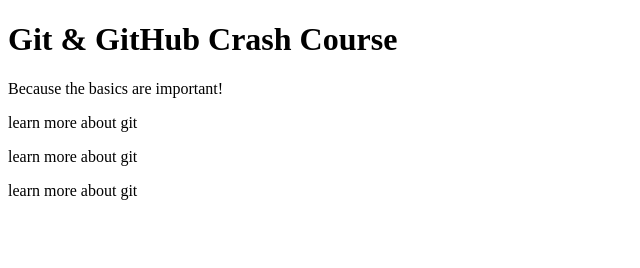
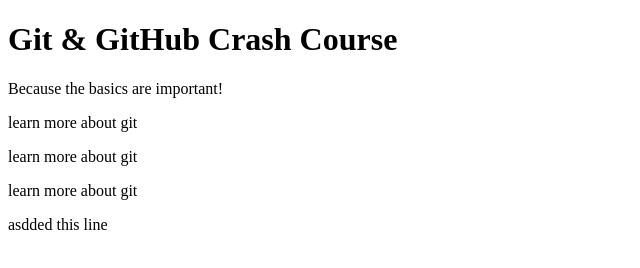
Before and after one commit to frankisavailable/github-crashcourse, a plain HTML site: page index.html in a window 1280 px wide. Shown: the whole page, without its empty margins (0-640 px from the left). Drawn offline with Linux system fonts and the light colour scheme.

Commit message:
Update index.html
added this line

```diff
--- a/index.html
+++ b/index.html
@@ -12,5 +12,6 @@
     <p>learn more about git</p>
     <p>learn more about git</p>
     <p>learn more about git</p>
+    <p>asdded this line</p>
   </body>
 </html>
```
